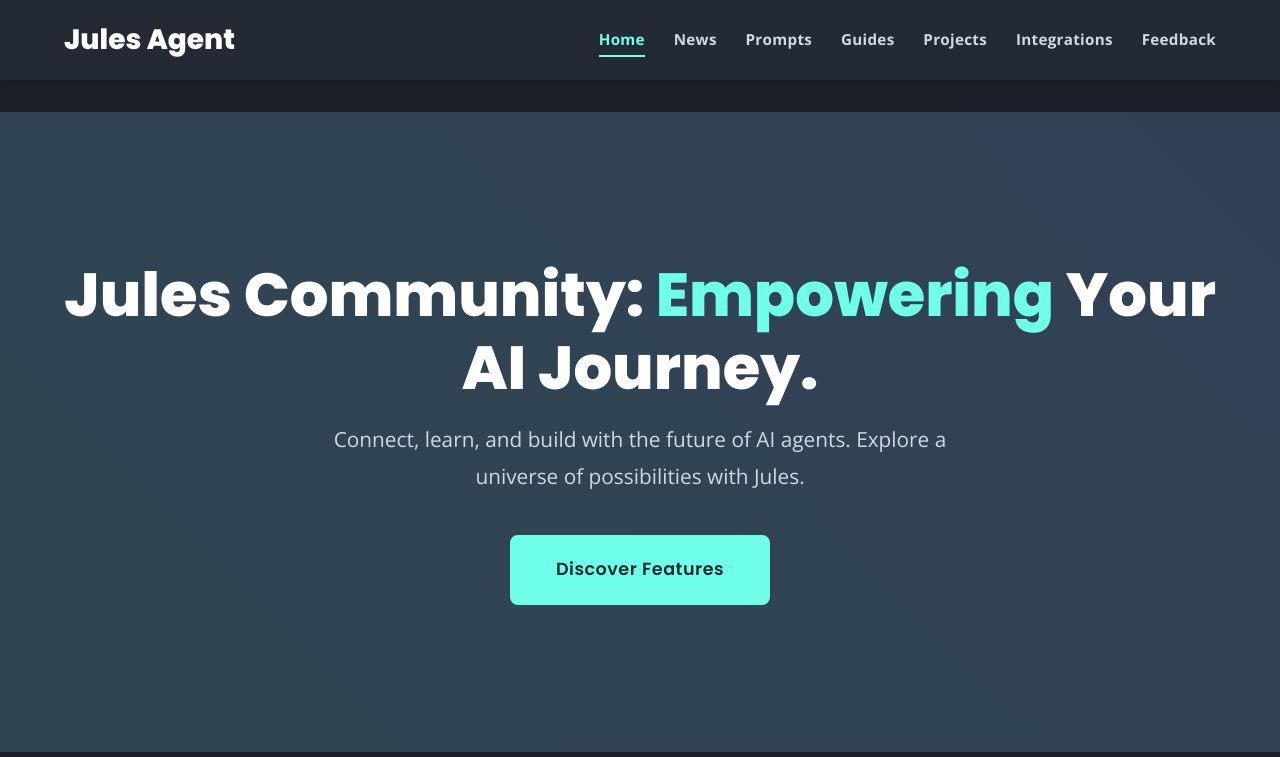
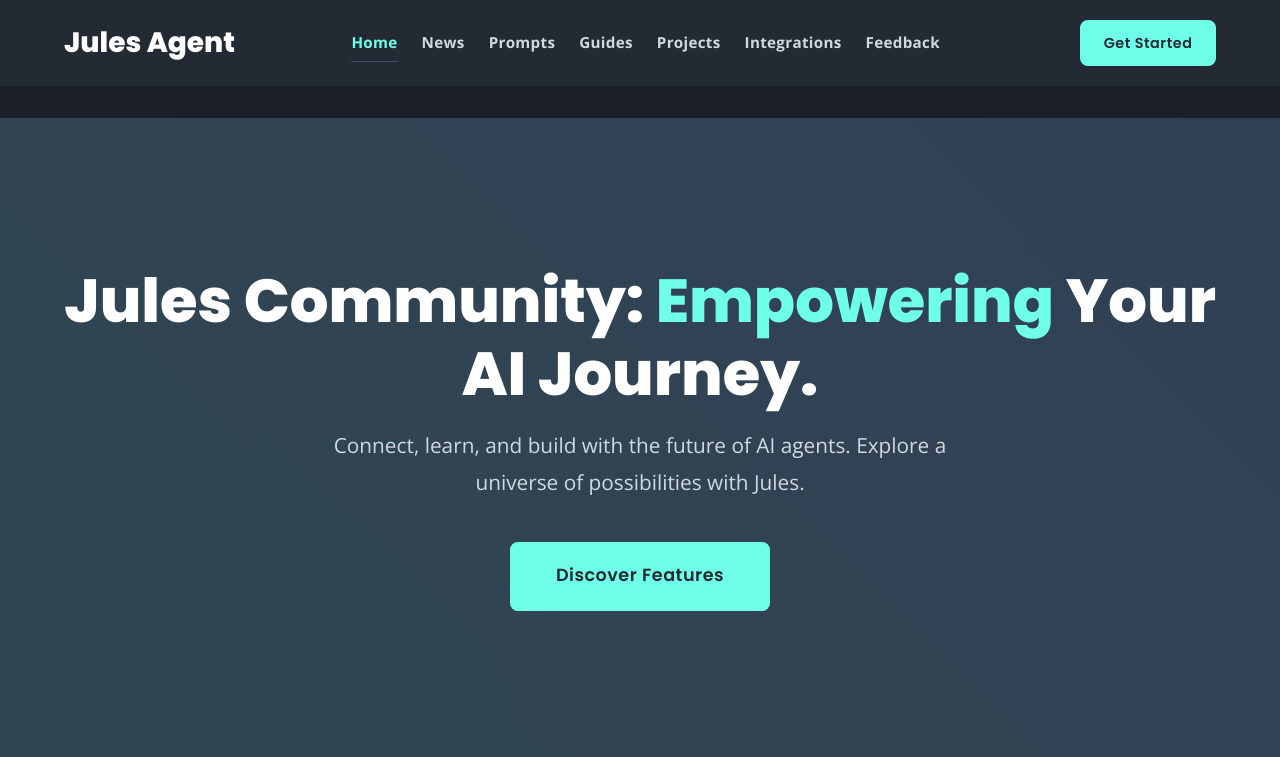
Before and after one commit to SohniSwatantra/JulesCommunity, a Flask app: page / in a window 1280 px wide. Shown: the top 757 px of the page. Run offline with Flask 2, Linux system fonts and the light colour scheme; data that the repository does not hold is empty.

Commit message:
Fix: Improve header organization and responsive behavior
This commit improves the visual organization of the website header and ensures it is fully responsive.

- Adds a 'Get Started' button to the header for a clear call-to-action.
- Refines header CSS for better spacing, padding, and visual hierarchy.
- Implements responsive behavior for the header, including a slide-out mobile navigation menu with the 'Get Started' button.
- Ensures header consistency across all pages.
- Adds the necessary JavaScript to toggle the mobile navigation menu.

```diff
--- a/script.js
+++ b/script.js
@@ -388,9 +388,9 @@ document.addEventListener('DOMContentLoaded', () => {
     const mainNav = document.querySelector('.main-nav');
     const siteHeader = document.querySelector('.site-header'); // Or body, if preferred for .nav-open
 
-    if (mobileNavToggle && mainNav && siteHeader) {
+    if (mobileNavToggle && mainNav) {
         mobileNavToggle.addEventListener('click', () => {
-            siteHeader.classList.toggle('nav-open'); // Toggles .nav-open on .site-header
+            mainNav.classList.toggle('nav-open');
             const isExpanded = mainNav.getAttribute('aria-expanded') === 'true' || false;
             mainNav.setAttribute('aria-expanded', !isExpanded);
             mobileNavToggle.setAttribute('aria-expanded', !isExpanded); // Also update toggle's aria
--- a/style.css
+++ b/style.css
@@ -168,7 +168,7 @@ ul {
 /* Header Styles */
 .site-header {
     background-color: var(--primary-color); /* Deep Charcoal Blue background for header */
-    padding: 1rem 0;
+    padding: 1.2rem 0; /* Slightly more padding */
     box-shadow: var(--shadow-soft); /* Shadow might need adjustment for dark theme */
     position: sticky;
     top: 0;
@@ -190,13 +190,20 @@ ul {
     text-decoration: none;
 }
 
+.main-nav {
+    display: flex;
+    align-items: center;
+    gap: 2rem;
+}
+
 .main-nav ul {
     display: flex;
     align-items: center;
+    gap: 1.5rem;
 }
 
 .main-nav ul li {
-    margin-left: 1.8rem;
+    margin-left: 0;
 }
 
 .main-nav a {
@@ -213,11 +220,11 @@ ul {
 .main-nav a::after {
     content: '';
     position: absolute;
-    bottom: 0;
+    bottom: -2px; /* Move underline slightly down */
     left: 0;
     width: 0;
-    height: 2px;
-    background-color: var(--accent-color); /* Vibrant Teal/Mint underline */
+    height: 1.5px; /* Thinner underline */
+    background-color: var(--secondary-color); /* Muted Teal Blue for underline */
     transition: width var(--transition-smooth);
 }
 
@@ -231,9 +238,14 @@ ul {
     color: var(--accent-color); /* Vibrant Teal/Mint on hover/active */
 }
 
-.nav-cta-button {
+.nav-cta-button.desktop-only {
+    margin-left: 1.5rem;
     font-size: 0.9rem;
     padding: 0.6em 1.5em; /* Slightly smaller padding for nav CTA */
+}
+
+.mobile-only {
+    display: none;
 }
 
 /* Main Content Area */
@@ -1015,14 +1027,26 @@ form button[type="submit"] { /* Inherits .button and .button-primary/.button-sec
     }
     /* .logo { margin-bottom: 0.5rem; } */ /* Not needed if on same line */
 
+    .main-nav {
+        display: none; /* Hide nav by default on mobile */
+    }
+
+    .nav-cta-button.desktop-only {
+        display: none; /* Hide CTA button on mobile */
+    }
+
+    .mobile-only {
+        display: block;
+    }
+
     .mobile-nav-toggle {
         display: block; /* Show hamburger */
     }
 
-    .main-nav {
+    .main-nav.nav-open {
         position: fixed;
         top: 0;
-        right: -100%; /* Start off-screen */
+        right: 0; /* Changed to 0 to show */
         width: 70%; /* Or a fixed width like 280px */
         max-width: 300px;
         height: 100vh;
@@ -1058,10 +1082,14 @@ form button[type="submit"] { /* Inherits .button and .button-primary/.button-sec
         height: 2px;
     }
 
-    .nav-cta-button {
-        display: block; /* Show CTA in mobile menu */
+    .main-nav .mobile-only {
         margin-top: auto; /* Push to bottom of flex container */
         text-align: center;
+        width: 100%;
+    }
+
+    .main-nav .mobile-only a {
+        display: inline-block;
         width: 100%;
         padding: 0.8em 1.5em;
     }
--- a/templates/feedback.html
+++ b/templates/feedback.html
@@ -23,8 +23,10 @@
                     <li><a href="showcase.html">Projects</a></li>
                     <li><a href="integrations.html">Integrations</a></li>
                     <li><a href="feedback.html" class="active">Feedback</a></li>
+                    <li class="mobile-only"><a href="guides.html" class="button button-primary">Get Started</a></li>
                 </ul>
             </nav>
+            <a href="guides.html" class="button button-primary nav-cta-button desktop-only">Get Started</a>
             <button class="mobile-nav-toggle" aria-label="Toggle navigation" aria-expanded="false">
                 <span class="hamburger-icon"></span>
             </button>
--- a/templates/guides.html
+++ b/templates/guides.html
@@ -23,8 +23,10 @@
                     <li><a href="showcase.html">Projects</a></li>
                     <li><a href="integrations.html">Integrations</a></li>
                     <li><a href="feedback.html">Feedback</a></li>
+                    <li class="mobile-only"><a href="guides.html" class="button button-primary">Get Started</a></li>
                 </ul>
             </nav>
+            <a href="guides.html" class="button button-primary nav-cta-button desktop-only">Get Started</a>
             <button class="mobile-nav-toggle" aria-label="Toggle navigation" aria-expanded="false">
                 <span class="hamburger-icon"></span>
             </button>
--- a/templates/index.html
+++ b/templates/index.html
@@ -25,8 +25,10 @@
                     <li><a href="showcase.html">Projects</a></li>
                     <li><a href="integrations.html">Integrations</a></li>
                     <li><a href="feedback.html">Feedback</a></li>
+                    <li class="mobile-only"><a href="guides.html" class="button button-primary">Get Started</a></li>
                 </ul>
             </nav>
+            <a href="guides.html" class="button button-primary nav-cta-button desktop-only">Get Started</a>
             <button class="mobile-nav-toggle" aria-label="Toggle navigation" aria-expanded="false">
                 <span class="hamburger-icon"></span>
             </button>
--- a/templates/integrations.html
+++ b/templates/integrations.html
@@ -23,8 +23,10 @@
                     <li><a href="showcase.html">Projects</a></li>
                     <li><a href="integrations.html" class="active">Integrations</a></li>
                     <li><a href="feedback.html">Feedback</a></li>
+                    <li class="mobile-only"><a href="guides.html" class="button button-primary">Get Started</a></li>
                 </ul>
             </nav>
+            <a href="guides.html" class="button button-primary nav-cta-button desktop-only">Get Started</a>
             <button class="mobile-nav-toggle" aria-label="Toggle navigation" aria-expanded="false">
                 <span class="hamburger-icon"></span>
             </button>
--- a/templates/news.html
+++ b/templates/news.html
@@ -23,8 +23,10 @@
                     <li><a href="showcase.html">Projects</a></li>
                     <li><a href="integrations.html">Integrations</a></li>
                     <li><a href="feedback.html">Feedback</a></li>
+                    <li class="mobile-only"><a href="guides.html" class="button button-primary">Get Started</a></li>
                 </ul>
             </nav>
+            <a href="guides.html" class="button button-primary nav-cta-button desktop-only">Get Started</a>
             <button class="mobile-nav-toggle" aria-label="Toggle navigation" aria-expanded="false">
                 <span class="hamburger-icon"></span>
             </button>
--- a/templates/prompts.html
+++ b/templates/prompts.html
@@ -23,8 +23,10 @@
                     <li><a href="showcase.html">Showcase</a></li>
                     <li><a href="integrations.html">Integrations</a></li>
                     <li><a href="feedback.html">Feedback</a></li>
+                    <li class="mobile-only"><a href="guides.html" class="button button-primary">Get Started</a></li>
                 </ul>
             </nav>
+            <a href="guides.html" class="button button-primary nav-cta-button desktop-only">Get Started</a>
             <button class="mobile-nav-toggle" aria-label="Toggle navigation" aria-expanded="false">
                 <span class="hamburger-icon"></span>
             </button>
--- a/templates/showcase.html
+++ b/templates/showcase.html
@@ -23,8 +23,10 @@
                     <li><a href="showcase.html" class="active">Projects</a></li>
                     <li><a href="integrations.html">Integrations</a></li>
                     <li><a href="feedback.html">Feedback</a></li>
+                    <li class="mobile-only"><a href="guides.html" class="button button-primary">Get Started</a></li>
                 </ul>
             </nav>
+            <a href="guides.html" class="button button-primary nav-cta-button desktop-only">Get Started</a>
             <button class="mobile-nav-toggle" aria-label="Toggle navigation" aria-expanded="false">
                 <span class="hamburger-icon"></span>
             </button>
```
